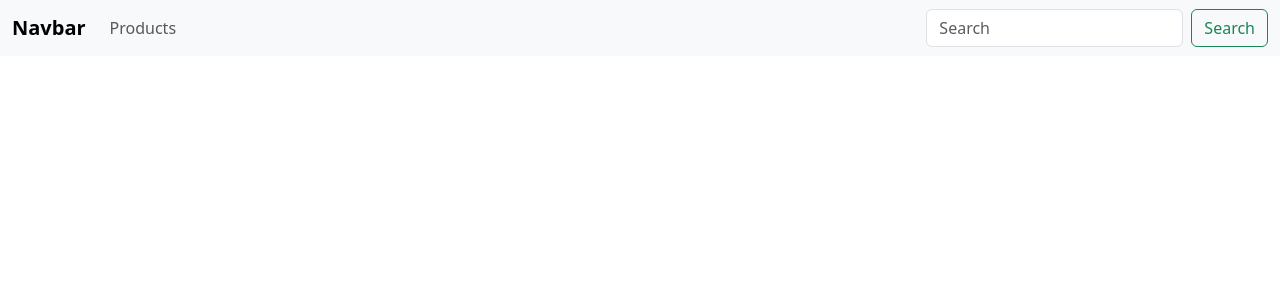
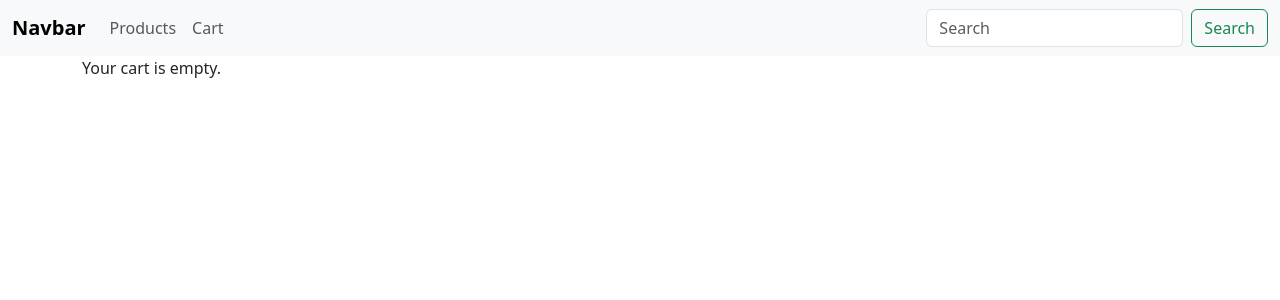
Before and after one commit to codenihar/shopping, a React (Create React App) app: page /cart in a window 1280 px wide. Shown: the top 300 px of the page. Built offline with nearby package versions, Linux system fonts and the light colour scheme.

Commit message:
cart route added and working

```diff
--- a/src/App.js
+++ b/src/App.js
@@ -6,11 +6,13 @@ import Products from "./components/Products/Products";
 import Navbar from "./components/NavBar/Navbar";
 import { productsData } from "./components/Products/ProductData";
 import Product from "./components/Products/Product"
+import Cart from "./components/Cart/Cart";
 
 
 const App = () => {
   const [products, setProducts] = useState([]);
   const [filteredProducts, setFilteredProducts] = useState([]);
+  const [cartItems, setCartItems] = useState([])
 
   useEffect(() => {
     setProducts(productsData);
@@ -18,13 +20,19 @@ const App = () => {
   }, []);
 
   const handleSearchButtonClick = (query) => {
-    const filtered = products.filter(product=>
+    const filtered = products.filter(product =>
       product.name.toLowerCase().includes(query.toLowerCase())
     );
     setFilteredProducts(filtered)
   }
 
-
+  const addToCart = (productId) => {
+    const productToAdd = products.find(product => product.id === productId);
+    if (productToAdd) {
+      setCartItems([...cartItems, productToAdd]);
+    }
+    // console.log(cartItems)
+  };
   // console.log(getProductDetailsById)
   return (
     <BrowserRouter>
@@ -33,8 +41,9 @@ const App = () => {
         <Routes>
           <Route exact path="/" element={<Home />}></Route>
           <Route exact path="/login" element={<Login />}></Route>
-          <Route exact path="/products" element={<Products products={filteredProducts} />} />
+          <Route exact path="/products" element={<Products products={filteredProducts} addToCartCallprop={addToCart}/>} />
           <Route exact path="/products/:productId" element={<Product />} />
+          <Route exact path="/cart" element={<Cart cartItems={cartItems} />} />
           {/* <Route exact path="/products/:productId" element={<Product productName={products.name} productImage={products.image} productPrice={products.price} />} />  */}
         </Routes>
       </div>
--- /dev/null
+++ b/src/components/Cart/Cart.js
@@ -0,0 +1,44 @@
+import React, { useEffect } from 'react'
+
+const Cart = ({ cartItems }) => {
+    // const [cartItems, setCartItems] = useState([])
+    // useEffect(() => {
+    //   setCartItems(cart)
+    // //   console.log(cartItems)
+    // }, [])
+    useEffect(() => {
+        console.log(cartItems);
+      }, [cartItems]);
+    return (
+        <div className='cart'>
+            {cartItems.length > 0 && (
+                <>
+                    <h2>Cart</h2>
+                    <ul>
+                        {cartItems.map(item => (
+                            <li key={item.id}>{item.name} - ${item.price}</li>
+                        ))}
+                    </ul>
+                </>
+            )}
+            {cartItems.length === 0 && <p>Your cart is empty.</p>}
+        </div>
+    //     <div>
+    //   {Object.entries(cartItems).length > 0 && ( // Check if cart is not empty
+    //     <>
+    //       <h2>Cart</h2>
+    //       <ul>
+    //         {Object.entries(cartItems).map(([productId, { name, price, quantity }]) => (
+    //           <li key={productId}>
+    //             {quantity}x {name} -  ${price?.toFixed(2) || 'Price unavailable'}
+    //           </li>
+    //         ))}
+    //       </ul>
+    //     </>
+    //   )}
+    //   {Object.entries(cartItems).length === 0 && <p>Your cart is empty.</p>}
+    // </div>
+    )
+}
+
+export default Cart
--- a/src/components/NavBar/Navbar.js
+++ b/src/components/NavBar/Navbar.js
@@ -31,7 +31,7 @@ const Navbar = (props) => {
         document.removeEventListener('keydown', handleKeyPress);
 
       }
-    }, [handleSearchClick])
+    }, [handleSearchClick ,onSearchButtonClick ,searchQuery])
 
     return (
         <div>
@@ -46,6 +46,9 @@ const Navbar = (props) => {
                             <li className="nav-item">
                                 <Link className="nav-link" to="/products">Products</Link>
                             </li>
+                            <li className="nav-item">
+                                <Link className="nav-link" to="/cart">Cart</Link>
+                            </li>
                         </ul>
                         <form className="d-flex" role="search" onSubmit={handleSearchClick}>
                             <input className="form-control me-2" type="text" placeholder="Search" aria-label="Search" value={searchQuery} onChange={handleInputChange}/>
--- a/src/components/Products/Products.js
+++ b/src/components/Products/Products.js
@@ -5,10 +5,14 @@ import { Link } from 'react-router-dom';
 // import { useState } from 'react';
 
 function Products(props) {
-    const {products} = props
+    const { products , addToCartCallprop } = props
     // const [productId, setProductId] = useState(null)
-
-
+    // const [cartItemId, setCartItemId] = useState(null)
+    // const addToCartCall = (id) => {
+    //     setCartItemId(id)
+    //     console.log(cartItemId)
+    //     addToCartCallprop(cartItemId)
+    // }
     return (
         <div>
             {/* <h1 className="page-title">Products</h1> */}
@@ -20,6 +24,7 @@ function Products(props) {
                         <Link to={`/products/${product.id}`} className="button-link">
                             Buy Now
                         </Link>
+                        <button onClick={() => addToCartCallprop(product.id)}>Add to Cart</button>
                         {/* <button onClick={setProductId(id)}>
                             {product.buyButton.text}
                         </button> */}
```
